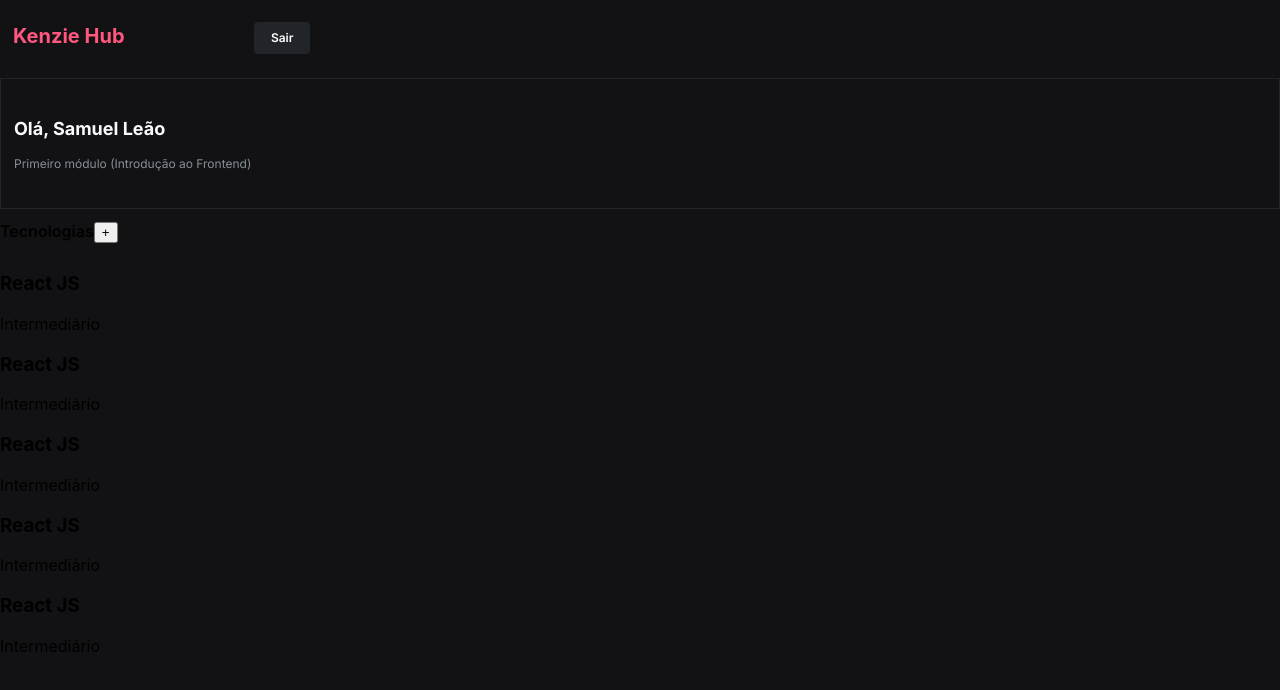
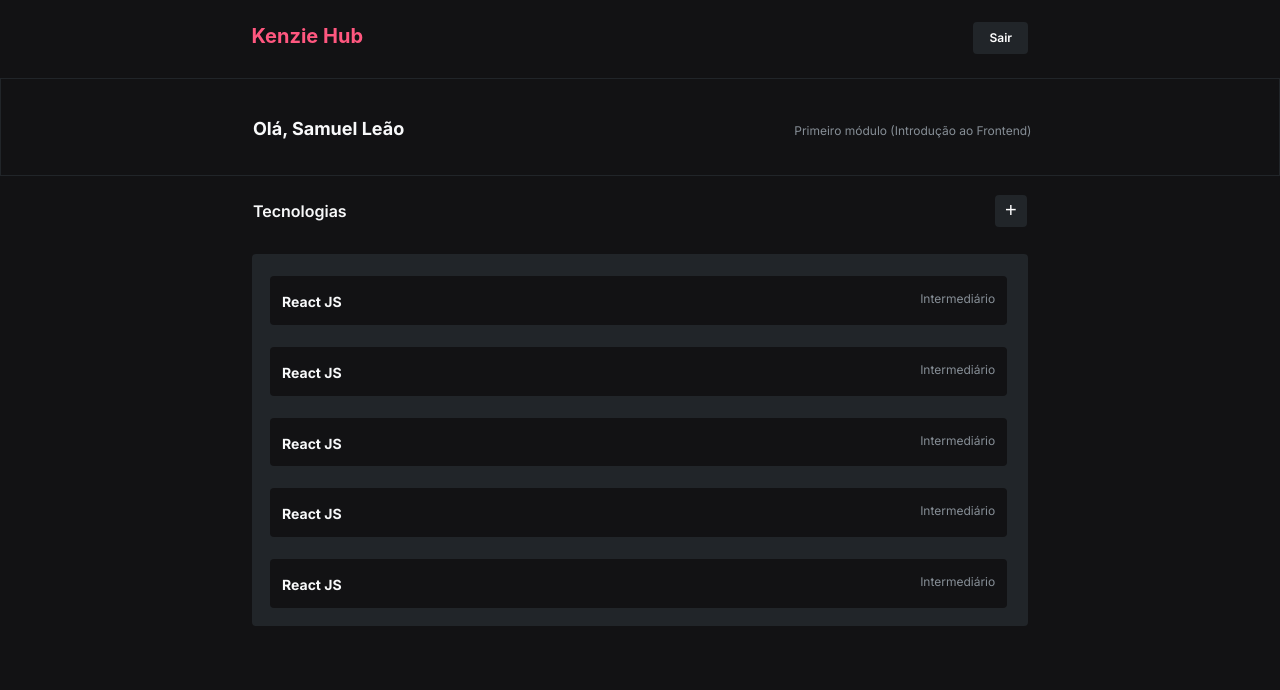
Before and after one commit to Kenzie-Academy-Brasil-Developers/react-entrega-s2-kenzie-hub-wellingtonjosep, a React (Create React App) app: page /Home in a window 1280 px wide. Shown: the top 690 px of the page. Built offline with nearby package versions, Linux system fonts and the light colour scheme.

Commit message:
update: added css home page

```diff
--- a/src/Pages/Homepage/index.jsx
+++ b/src/Pages/Homepage/index.jsx
@@ -12,8 +12,10 @@ function Homepage () {
             </nav>
 
             <header className='header-home'>
-                <h1 className='name'>Olá, Samuel Leão</h1>
-                <p className='module' >Primeiro módulo (Introdução ao Frontend)</p>
+                <section className='info-home'>
+                    <h1 className='name'>Olá, Samuel Leão</h1>
+                    <p className='module' >Primeiro módulo (Introdução ao Frontend)</p>
+                </section>
             </header>
 
             <main className='main-home'>
--- a/src/Pages/Homepage/styles.css
+++ b/src/Pages/Homepage/styles.css
@@ -6,13 +6,13 @@
     position: fixed;
     width: 100vw;
     background-color: #121214;
+    text-align: center;
     }
 
     .title-home {
         color: #FF577F;
         font-size: 20px;
         margin: 0px;
-        margin-left: 13px;
         margin-top: 24px;
     }
 
@@ -46,6 +46,12 @@
     border: 1px solid #212529;
     }
 
+    .info-home {
+        width: 320px;
+        margin-left: auto;
+        margin-right: auto;
+    }
+
     .name {
         font-family: 'Inter';
         font-size: 18px;
@@ -67,3 +73,31 @@
         margin-left: 13px;
         margin-bottom: 35.5px;
     }
+
+@media (min-width: 768px) {
+    .button-exit {
+        margin-left: 300px;
+    }
+
+    .info-home {
+        width: 488px;
+    }
+}
+
+@media (min-width: 1000px) {
+    .button-exit {
+        margin-left: 610px;
+    }
+
+    .info-home {
+        width: 800px;
+        }
+
+        .module {
+            margin-left: 390px;
+        }
+
+        .name, .module {
+            display: inline-block;
+        }
+}
--- a/src/components/List/Item/index.jsx
+++ b/src/components/List/Item/index.jsx
@@ -1,11 +1,13 @@
 import './styles.css'
+
+import Button from '../../Button'
 
 function Item () {
     return (
-        <article className="item">
-            <h3>React JS</h3>
-            <p>Intermediário</p>
-        </article>
+        <Button className="item">
+            <h3 className='title-item'>React JS</h3>
+            <p className='description-item'>Intermediário</p>
+        </Button>
     )
 }
 
--- a/src/components/List/Item/styles.css
+++ b/src/components/List/Item/styles.css
@@ -0,0 +1,58 @@
+@import url('https://fonts.googleapis.com/css2?family=Inter:wght@400;500;600;700&display=swap');
+
+.item {
+    margin: 0px;
+    padding: 0px;
+    display: flex;
+    height: 48.73px;
+    width: 94%;
+    border-radius: 4.060661792755127px;
+    justify-content: space-between;
+    background-color: #121214;
+    margin-left: 8.5px;
+    margin-top: 22px;
+    border: none;
+    }
+
+    .item:hover {
+        background-color: #343B41;
+    }
+
+    .item:hover .description-item {
+        color: #F8F9FA;
+    }
+
+    .title-item {
+        font-family: 'Inter';
+        font-size: 14px;
+        font-weight: 700;
+        line-height: 24px;
+        letter-spacing: 0em;
+        text-align: left;
+        color: #F8F9FA;
+        margin-left: 12px;
+    }
+
+    .description-item {
+        font-family: 'Inter';
+        font-size: 12px;
+        font-weight: 400;
+        line-height: 22px;
+        letter-spacing: 0em;
+        text-align: right;
+        margin-right: 12px;
+        color: #868E96;
+    }
+
+@media (min-width: 768px) {
+    .item {
+        width: 96%;
+    }
+}
+
+@media (min-width: 1000px) {
+    .item {
+        margin-left: 18px;
+        width: 95%;
+    }
+}
--- a/src/components/List/styles.css
+++ b/src/components/List/styles.css
@@ -1,7 +1,7 @@
 @import url('https://fonts.googleapis.com/css2?family=Inter:wght@400;500;600;700&display=swap');
 
 .list {
-
+    text-align: center;
     }
 
     .title-list {
@@ -10,11 +10,23 @@
         font-weight: 600;
         line-height: 18px;
         letter-spacing: 0em;
-
+        color: #F8F9FA;
+        margin-top: 26px;
     }
 
     .add-list {
+        height: 32px;
+        width: 32.485294342041016px;
+        border-radius: 4px;
+        border: none;
+        background-color: #212529;
+        font-size: 20px;
+        color: #fff;
+        margin-left: 166px;
+    }
 
+    .add-list:hover {
+        background-color: #343B41;
     }
 
     .title-list, .add-list {
@@ -22,5 +34,35 @@
     }
 
     .showcase {
+        margin-top: 21px;
+        padding-bottom: 18px;
+        width: 296px;
+        border-radius: 4px;
+        background-color: #212529;
+        margin-left: auto;
+        margin-right: auto;
+        display: flex;
+        justify-content: top;
+        flex-wrap: wrap;
+        align-content: flex-start;
+    }
 
+@media (min-width: 768px) {
+    .add-list {
+        margin-left: 338px;
     }
+
+    .showcase {
+        width: 466px;
+    }
+}
+
+@media (min-width: 1000px) {
+    .add-list {
+        margin-left: 648px;
+    }
+
+    .showcase {
+        width: 776px;
+    }
+}
```
